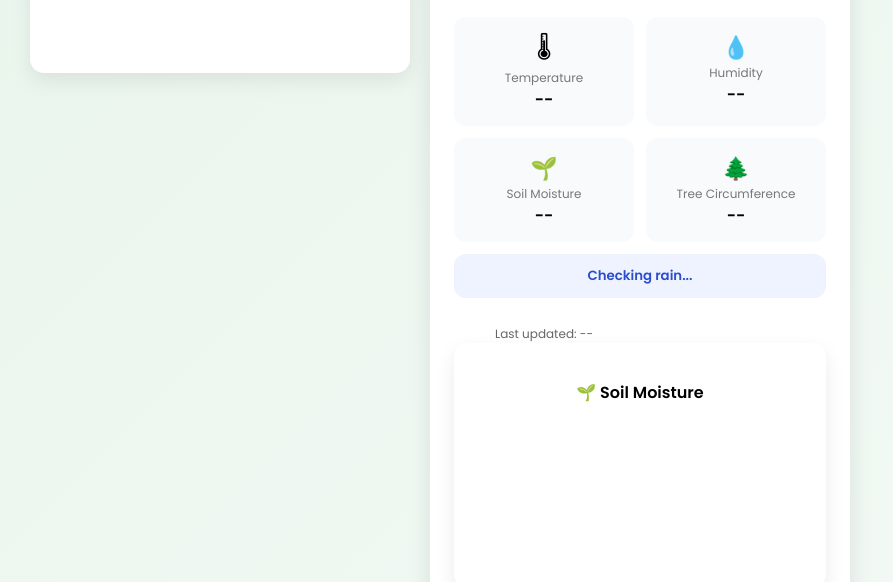
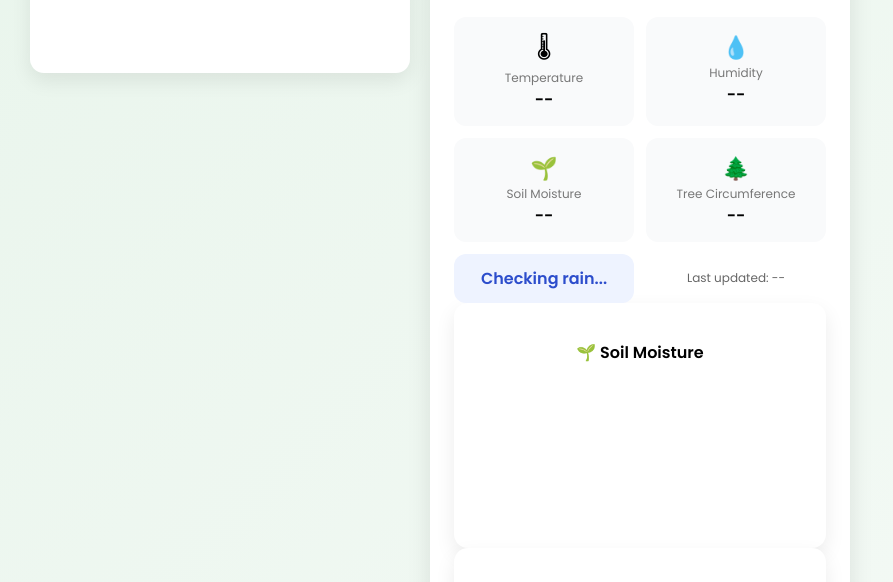
Before and after one commit to molly-mynig/duriosense-web, a plain HTML site: page index.html in a window 1280 px wide. Shown: the part 205-787 px from the top of the page, without its empty margins (0-893 px from the left). Drawn offline with nearby package versions, Linux system fonts and the light colour scheme; no server answers.

Commit message:
Reset styles for rain button
Added 'all: unset' to .rain-btn for reset styles.

```diff
--- a/style.css
+++ b/style.css
@@ -151,14 +151,17 @@
 }
 
 .rain-btn {
+  all: unset;              /* 💥 THIS IS THE KEY LINE */
   display: block;
   width: 100%;
+  box-sizing: border-box;
+
   background: #eef3ff;
   color: #2c4dcc;
   padding: 12px;
   border-radius: 12px;
   font-weight: 600;
-  border: none;
+  text-align: center;
   cursor: pointer;
 }
 
```
